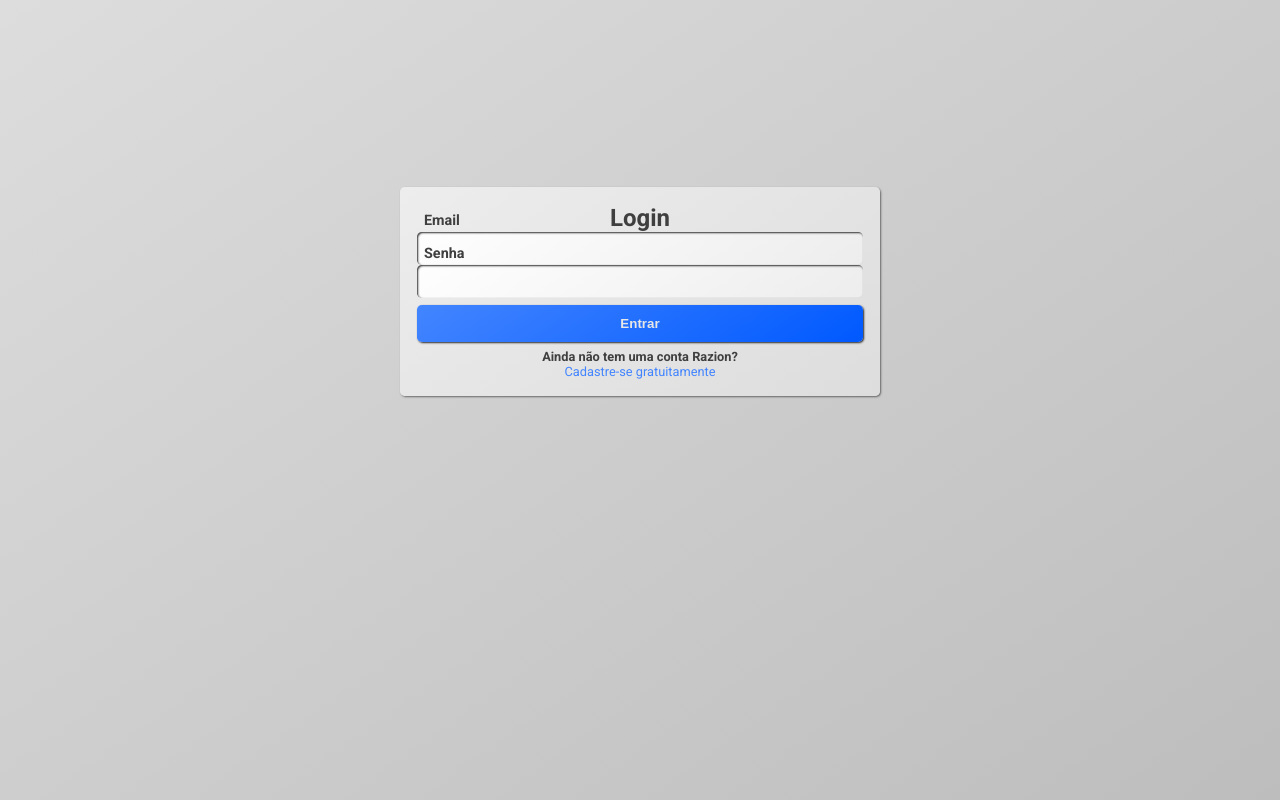
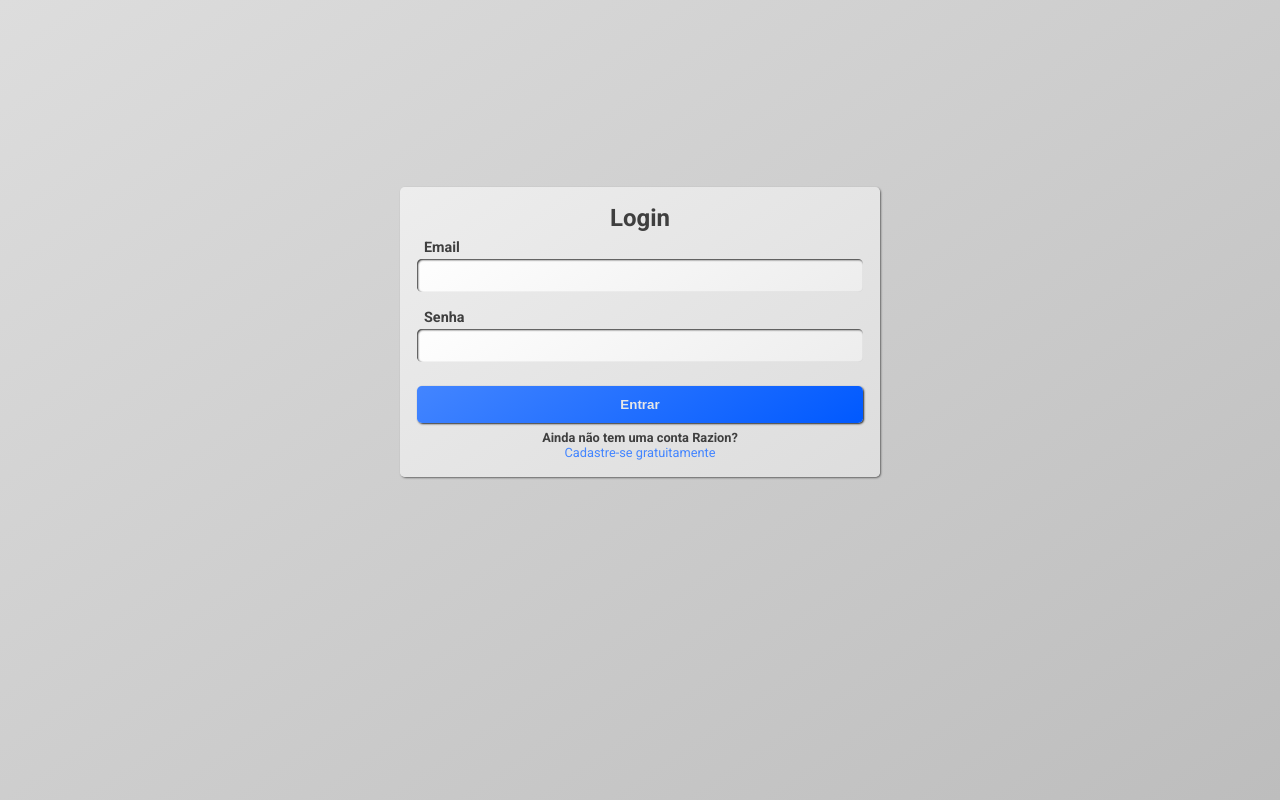
Before and after one commit to Djalmir/Razion-LP, a Vue app: page /dashboard in a window 1280 px wide. Built offline with nearby package versions, Linux system fonts and the light colour scheme; no server answers.

Commit message:
visual fixes

```diff
--- a/src/App.vue
+++ b/src/App.vue
@@ -34,9 +34,9 @@ onMounted(() => {
     }
   })
 
-  document.addEventListener('showMessage', showMessage)
+  window.addEventListener('showMessage', showMessage)
 
-  document.addEventListener('logout', () => {
+  window.addEventListener('logout', () => {
     store.setUserProfile(null)
     router.push({ name: 'Home' })
   })
--- a/src/components/formElements/Input.vue
+++ b/src/components/formElements/Input.vue
@@ -1,5 +1,5 @@
 <template>
-	<label>
+	<label v-bind="$attrs">
 		<span v-if="label">
 			{{ label }}
 		</span>
@@ -35,16 +35,14 @@ label {
 	flex-direction: column;
 	gap: 3px;
 	width: fit-content;
-	position: relative;
+	margin: 7px 0 17px;
 }
 
 span {
 	font-size: .9rem;
+	padding-left: 7px;
 	white-space: nowrap;
 	font-weight: bold;
-	position: absolute;
-	bottom: calc(100% + 3px);
-	left: 7px;
 }
 
 .inputWrapper {
--- a/src/components/uiElements/Button.vue
+++ b/src/components/uiElements/Button.vue
@@ -31,7 +31,7 @@ const linearGradient = computed(() => {
 
 const loading = ref(false)
 
-document.addEventListener('setLoading', (e) => {
+window.addEventListener('setLoading', (e) => {
 	if (props.type == 'submit' && (document.activeElement == self.value || !e.detail))
 		loading.value = e.detail ? true : false
 })
--- a/src/components/uiElements/Header.vue
+++ b/src/components/uiElements/Header.vue
@@ -119,7 +119,7 @@ const headerTransition = computed(() => {
 })
 
 onMounted(() => {
-	document.addEventListener('setLoading', setLoading)
+	window.addEventListener('setLoading', setLoading)
 })
 
 function setLoading(e) {
--- a/src/components/uiElements/Message.vue
+++ b/src/components/uiElements/Message.vue
@@ -20,7 +20,7 @@ const messages = ref([])
 const msgsRef = ref()
 
 onMounted(() => {
-	document.addEventListener('closeAllMessages', closeAll)
+	window.addEventListener('closeAllMessages', closeAll)
 })
 
 function show(msg) {
--- a/src/components/uiElements/Statistics.vue
+++ b/src/components/uiElements/Statistics.vue
@@ -1,16 +1,16 @@
 <template>
   <div class="statistics" v-show="userProfile && accessGranted">
     <div class="flexDiv" style="justify-content: flex-end; margin:0 0 17px; gap: 17px;">
-      <Switch v-model="showMyAccesses" left-icon="check" right-icon="x">
+      <Switch v-model="showMyAccesses" left-icon="check" right-icon="x" style="transform: translateY(11px);">
         <template v-slot:left-label>
           <b style="font-size: .9rem;">
             Exibir meus acessos
           </b>
         </template>
       </Switch>
-      <div class="flexDiv" style="width: fit-content; gap: 27px 7px;">
-        <Input label="A partir de" type="date" v-model="minDate" style="flex: 1; min-width: 130px;" />
-        <Input label="Até" type="date" v-model="maxDate" style="flex: 1; min-width: 130px;" />
+      <div class="flexDiv" style="width: fit-content; gap: 9px 7px;">
+        <Input label="A partir de" type="date" v-model="minDate" style="flex: 1; min-width: 130px; margin: 0;" />
+        <Input label="Até" type="date" v-model="maxDate" style="flex: 1; min-width: 130px; margin: 0;" />
       </div>
     </div>
     <div class="flexDiv" style="flex-wrap: wrap-reverse;">
```
